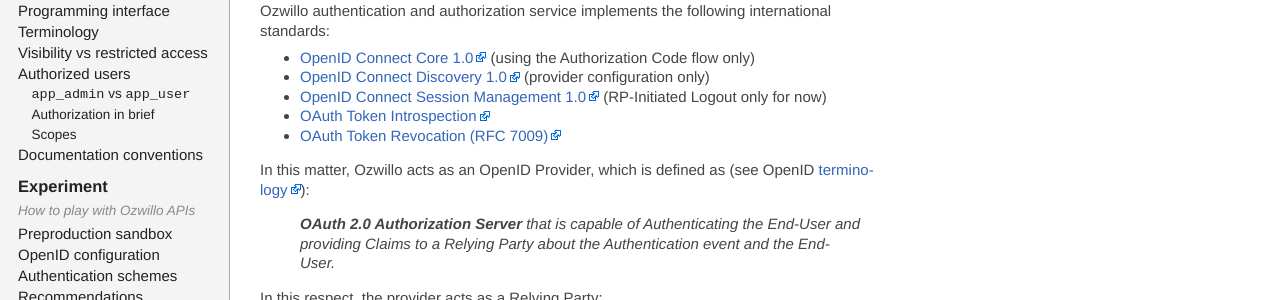
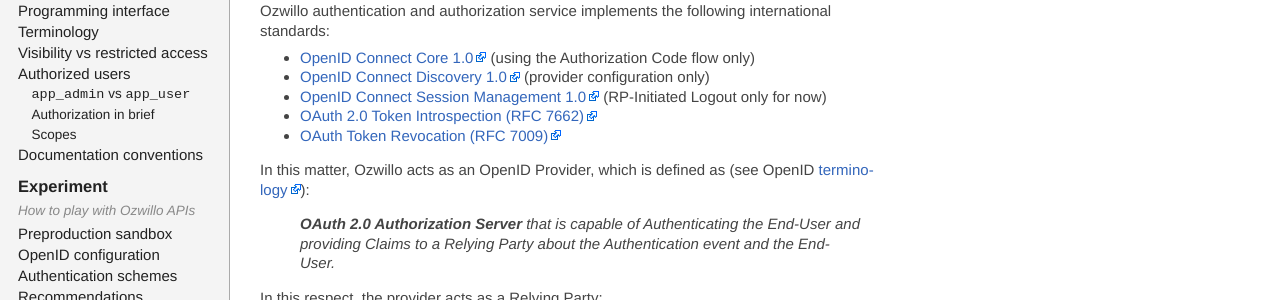
Before and after one commit to ozwillo/ozwillo-doc, a Jekyll site: the page built from index.html, in a window 1280 px wide and 900 px high, scrolled down 17139 px. Shown: the part 153-453 px from the top of the window. Built offline with Jekyll 4.4.1, drawn with Linux system fonts in a browser that asks for light colours; some of the changed text lies outside the part shown.

Commit message:
Update links to PubSubHubbub and OAuth 2.0 Token Introspection
 * PubSubHubbub has moved to GitHub following the demise of Google Code
   Hosting
 * OAuth 2.0 Token Introspection has been finalized and published as an RFC

```diff
--- a/_includes/3-provisioning.md
+++ b/_includes/3-provisioning.md
@@ -105,7 +105,7 @@
 Content-Type: application/json;charset=UTF-8
 </pre>
 
-The body of this request is encoded in JSON. A HMAC-SHA1 hash of the body is computed using the application's `instantiation_secret` as key. This computed HMAC-SHA1 signature is then inserted in the `X-Hub-Signature` header in hexadecimal, prefixed with the string `sha1=` (as per <a href="https://pubsubhubbub.googlecode.com/git/pubsubhubbub-core-0.4.html#authednotify" target="_blank">PubSubHubbub Core 0.4</a>).
+The body of this request is encoded in JSON. A HMAC-SHA1 hash of the body is computed using the application's `instantiation_secret` as key. This computed HMAC-SHA1 signature is then inserted in the `X-Hub-Signature` header in hexadecimal, prefixed with the string `sha1=` (as per <a href="https://pubsubhubbub.github.io/PubSubHubbub/pubsubhubbub-core-0.4.html#authednotify" target="_blank">PubSubHubbub Core 0.4</a>).
 {: #ref-hmac-signature}
 
 As introduced in [Recognize and trust Ozwillo](#s2-trust-ozwillo), the provider must recompute the signature of the request body with the same secret key and method. If signatures match, this reasonably certifies the instantiation request comes from Ozwillo (which is the only one knowing the `instantiation_secret`) and then can be trusted. If not, you may log the request for further analysis but you must not process it. Note that the `sha1=` prefix must be compared case-sensitively, but the case of the hexadecimal signature value doesn't matter.
--- a/_includes/4-user-authentication.md
+++ b/_includes/4-user-authentication.md
@@ -9,7 +9,7 @@
 - <a href="https://openid.net/specs/openid-connect-core-1_0.html" target="_blank">OpenID Connect Core 1.0</a> (using the Authorization Code flow only)
 - <a href="https://openid.net/specs/openid-connect-discovery-1_0.html#ProviderConfig" target="_blank">OpenID Connect Discovery 1.0</a> (provider configuration only)
 - <a href="https://openid.net/specs/openid-connect-session-1_0.html" target="_blank">OpenID Connect Session Management 1.0</a> (RP-Initiated Logout only for now)
-- <a href="https://tools.ietf.org/html/draft-richer-oauth-introspection" target="_blank">OAuth Token Introspection</a>
+- <a href="https://tools.ietf.org/html/rfc7662" target="_blank">OAuth 2.0 Token Introspection (RFC 7662)</a>
 - <a href="https://tools.ietf.org/html/rfc7009" target="_blank">OAuth Token Revocation (RFC 7009)</a>
 
 In this matter, Ozwillo acts as an OpenID Provider, which is defined as (see OpenID <a href="https://openid.net/specs/openid-connect-core-1_0.html#Terminology" target="_blank">terminology</a>):
--- a/_includes/5-api-reference.md
+++ b/_includes/5-api-reference.md
@@ -231,7 +231,7 @@
 	</div>
 </div>
 
-See <a href="https://tools.ietf.org/html/draft-ietf-oauth-introspection" target="_blank">OAuth 2.0 Token Introspection</a> for more information.
+See <a href="https://tools.ietf.org/html/rfc7662" target="_blank">OAuth 2.0 Token Introspection (RFC 7662)</a> for more information.
 
 This endpoint is only accessible to _protected resources_ (in OAuth 2.0 parlance) that need to validate whether a received `access_token` is valid and retrieve information about it. Other clients will get an `{ "active": false }` response; even the app-instance for which the token has been issued (this might change in the future though).
 
```
